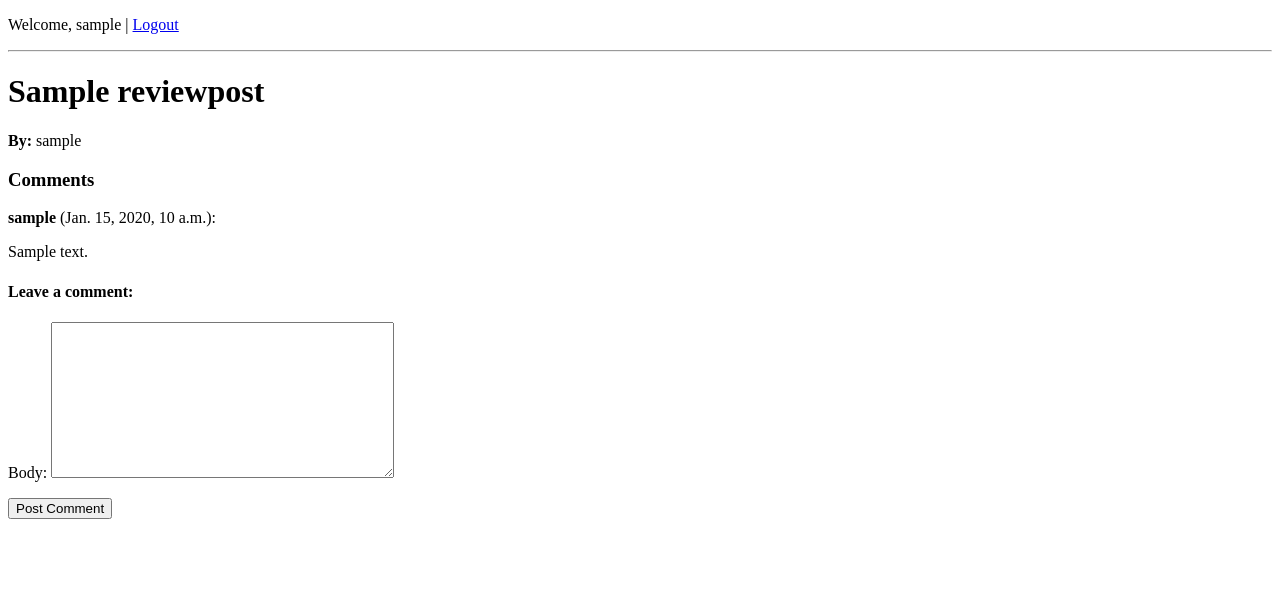
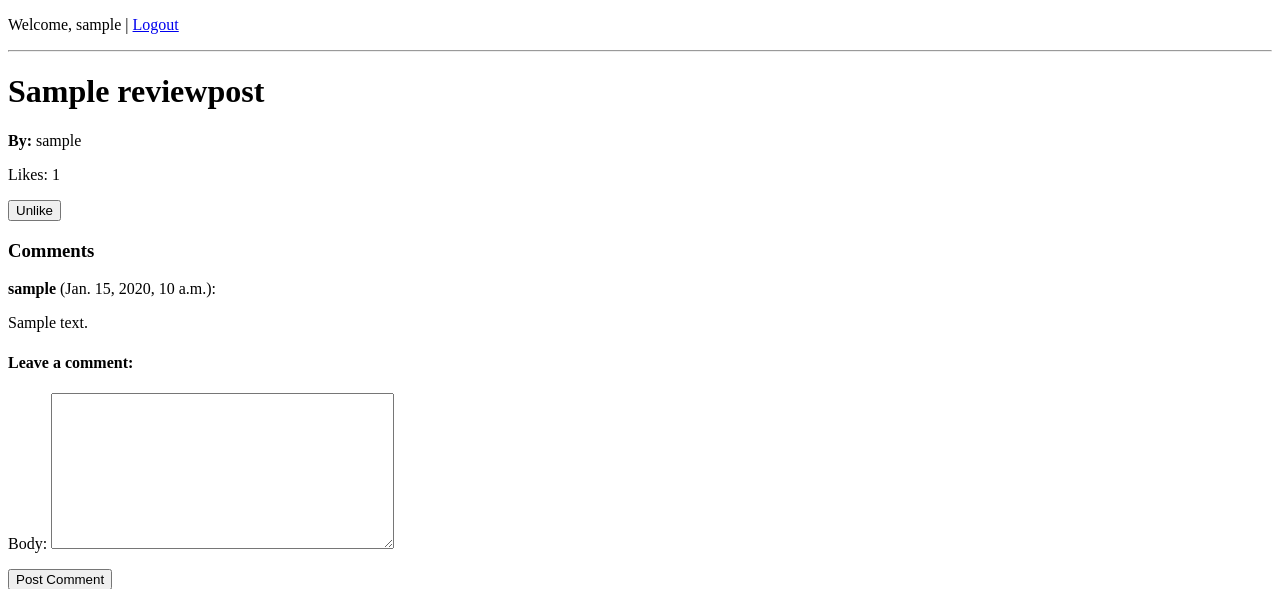
Before and after one commit to ccrd1711/space_shack, a Django app: page /reviews/1/ in a window 1280 px wide. Shown: the top 589 px of the page. Run offline with Django 4.2, Linux system fonts and the light colour scheme; a user stored in the database is signed in; tables that the repository leaves empty hold one stand-in row (values such as "Sample post").

Commit message:
add like functionality with counter and button, update review detail to accomodate

```diff
--- a/reviews/models.py
+++ b/reviews/models.py
@@ -26,6 +26,11 @@ class ReviewPost(models.Model):
     def __str__(self):
         return self.title
 
+    @property
+    def total_likes(self):
+        return self.likes.count()
+
+
 class Comment(models.Model):
     post = models.ForeignKey(ReviewPost, on_delete=models.CASCADE, related_name='comments')
     author = models.ForeignKey(User, on_delete=models.CASCADE)
@@ -34,3 +39,13 @@ class Comment(models.Model):
 
     def __str__(self):
         return f'Comment by {self.author} on {self.post}'
+
+class Like(models.Model):
+    user = models.ForeignKey(User, on_delete=models.CASCADE)
+    post = models.ForeignKey(ReviewPost, on_delete=models.CASCADE, related_name='likes')
+
+    class Meta:
+        unique_together = ('user', 'post')  # ensures user can only like a post once
+
+    def __str__(self):
+        return f"{self.user.username} likes {self.post.title}"
--- a/reviews/urls.py
+++ b/reviews/urls.py
@@ -6,4 +6,5 @@ urlpatterns = [
     path('', views.review_list, name='review_list'),
     path('add/', add_review, name='add_review'),
     path('<int:review_id>/', views.review_detail, name='review_detail'),
+    path('like/<int:review_id>/', views.toggle_like, name='toggle_like'),
 ]
--- a/reviews/views.py
+++ b/reviews/views.py
@@ -5,6 +5,7 @@ from .forms import ReviewForm
 from django.contrib.auth.decorators import login_required
 from .forms import CommentForm
 from django.shortcuts import get_object_or_404, redirect
+from .models import ReviewPost, Like
 
 # Test route view
 # def my_blog(request):
@@ -34,6 +35,10 @@ def review_detail(request, review_id):
     review = get_object_or_404(ReviewPost, id=review_id)
     comments = review.comments.all().order_by('-created_on')
 
+    user_liked = False
+    if request.user.is_authenticated:
+        user_liked = review.likes.filter(user=request.user).exists()
+
     if request.method == 'POST':
         form = CommentForm(request.POST)
         if form.is_valid():
@@ -48,5 +53,20 @@ def review_detail(request, review_id):
     return render(request, 'reviews/review_detail.html', {
         'review': review,
         'comments': comments,
-        'form': form
+        'form': form,
+        'user_liked': user_liked,
+        'total_likes': review.likes.count(),
     })
+
+@login_required
+def toggle_like(request, review_id):
+    review = get_object_or_404(ReviewPost, id=review_id)
+    user = request.user
+    liked = Like.objects.filter(user=user, post=review)
+
+    if liked.exists():
+        liked.delete()  # User already liked it, so unlike
+    else:
+        Like.objects.create(user=user, post=review)  # Add like
+
+    return redirect('review_detail', review_id=review.id)
--- a/templates/reviews/review_detail.html
+++ b/templates/reviews/review_detail.html
@@ -4,6 +4,21 @@
   <h1>{{ review.title }}</h1>
   <p><strong>By:</strong> {{ review.author }}</p>
   <p>{{ review.body }}</p>
+
+  <p>Likes: {{ review.total_likes }}</p>
+
+  {% if user.is_authenticated %}
+    <form action="{% url 'toggle_like' review.id %}" method="post" style="display:inline;">
+      {% csrf_token %}
+      {% if user_liked %}
+        <button type="submit">Unlike</button>
+      {% else %}
+        <button type="submit">Like</button>
+      {% endif %}
+    </form>
+  {% else %}
+    <p><a href="{% url 'login' %}">Log in</a> to like this review.</p>
+  {% endif %}
 
   <h3>Comments</h3>
   {% for comment in comments %}
```
Also changed, not shown: reviews/migrations/0005_like.py (added).
